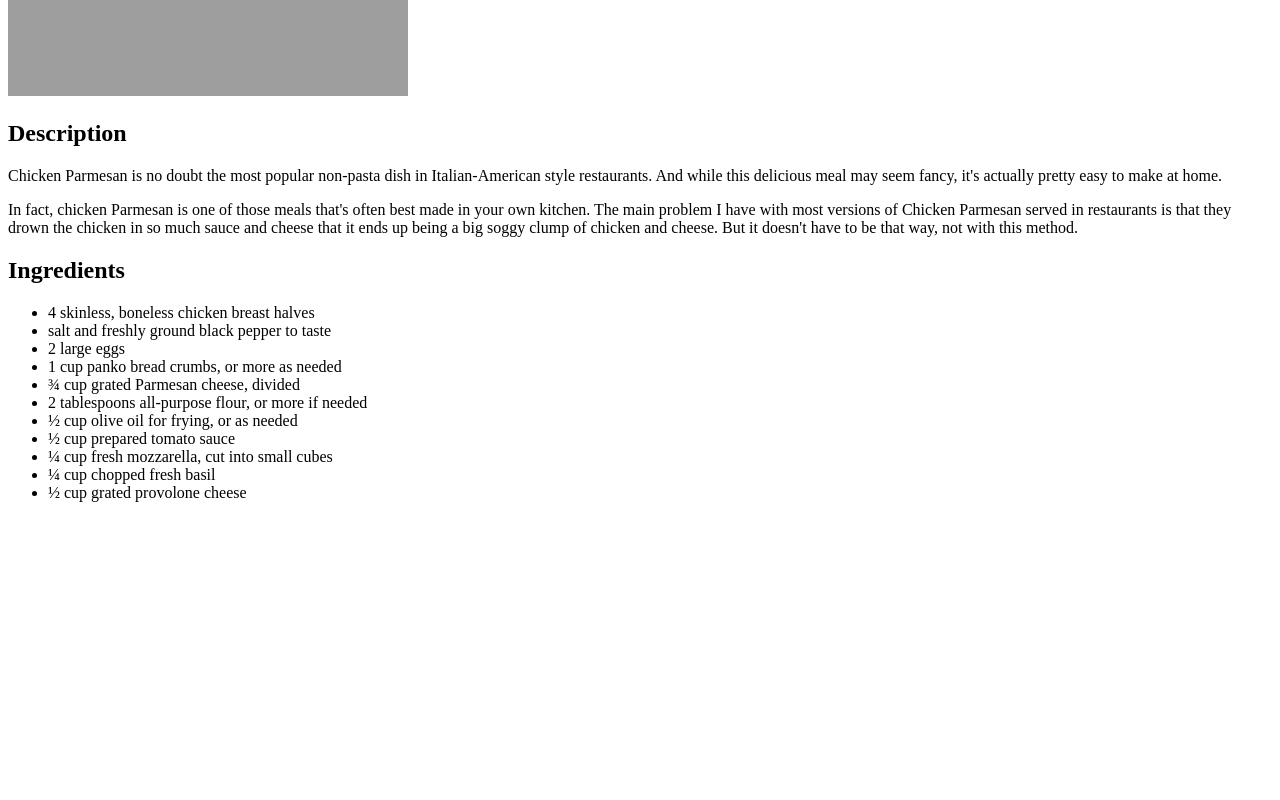
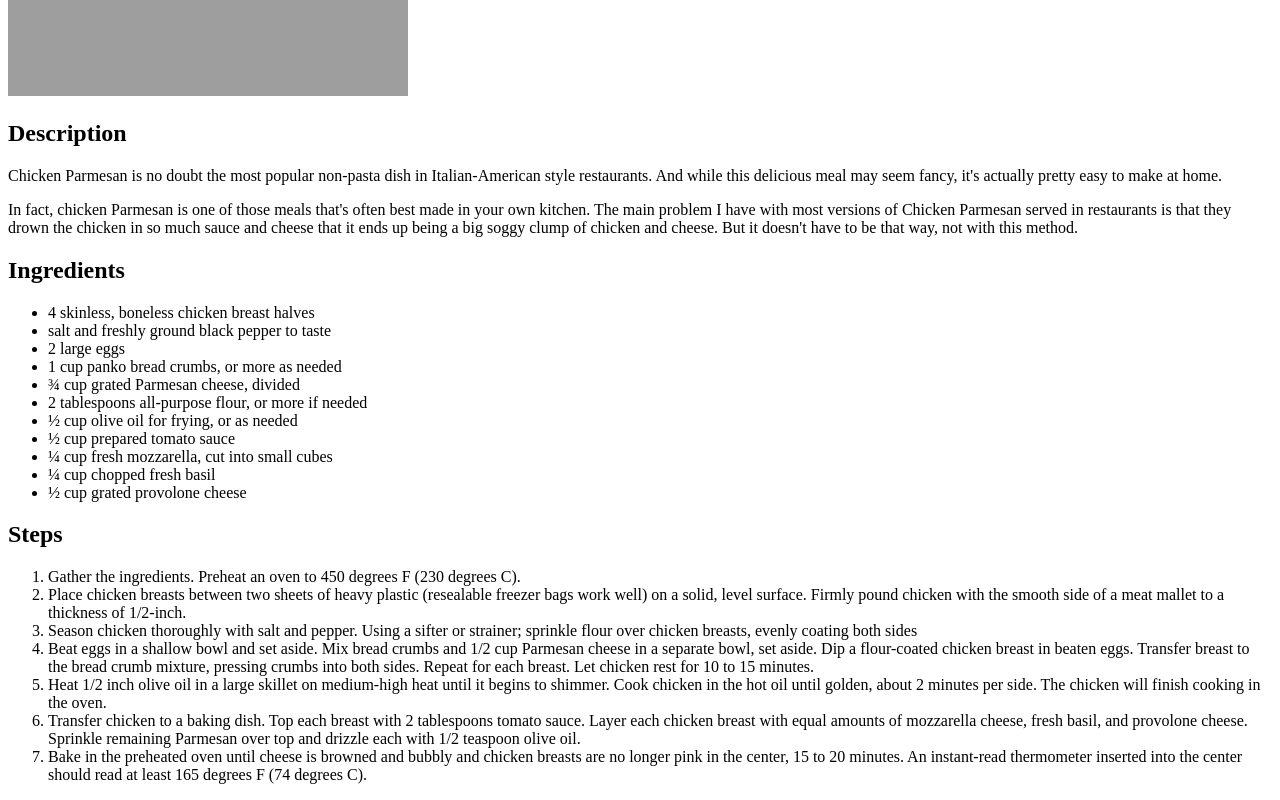
Before and after one commit to alexnoy/odin-recipes, a plain HTML site: page recipes/chickenparm.html in a window 1280 px wide. Shown: the part 384-1184 px from the top of the page. Before the commit the page ends 902 px from the top, so only its background shows below. Drawn offline with Linux system fonts and the light colour scheme; grey boxes are pictures that could not be loaded.

Commit message:
Add steps list
Added the list of the steps including materials for each step

```diff
--- a/recipes/chickenparm.html
+++ b/recipes/chickenparm.html
@@ -24,5 +24,15 @@
             <li>¼ cup chopped fresh basil</li>
             <li>½ cup grated provolone cheese</li>
         </ul>
+        <h2>Steps</h2>
+        <ol>
+            <li>Gather the ingredients. Preheat an oven to 450 degrees F (230 degrees C).</li>
+            <li>Place chicken breasts between two sheets of heavy plastic (resealable freezer bags work well) on a solid, level surface. Firmly pound chicken with the smooth side of a meat mallet to a thickness of 1/2-inch.</li>
+            <li>Season chicken thoroughly with salt and pepper. Using a sifter or strainer; sprinkle flour over chicken breasts, evenly coating both sides</li>
+            <li>Beat eggs in a shallow bowl and set aside. Mix bread crumbs and 1/2 cup Parmesan cheese in a separate bowl, set aside. Dip a flour-coated chicken breast in beaten eggs. Transfer breast to the bread crumb mixture, pressing crumbs into both sides. Repeat for each breast. Let chicken rest for 10 to 15 minutes.</li>
+            <li>Heat 1/2 inch olive oil in a large skillet on medium-high heat until it begins to shimmer. Cook chicken in the hot oil until golden, about 2 minutes per side. The chicken will finish cooking in the oven.</li>
+            <li>Transfer chicken to a baking dish. Top each breast with 2 tablespoons tomato sauce. Layer each chicken breast with equal amounts of mozzarella cheese, fresh basil, and provolone cheese. Sprinkle remaining Parmesan over top and drizzle each with 1/2 teaspoon olive oil.</li>
+            <li>Bake in the preheated oven until cheese is browned and bubbly and chicken breasts are no longer pink in the center, 15 to 20 minutes. An instant-read thermometer inserted into the center should read at least 165 degrees F (74 degrees C).</li>
+        </ol>
     </body>
 </html>
```
